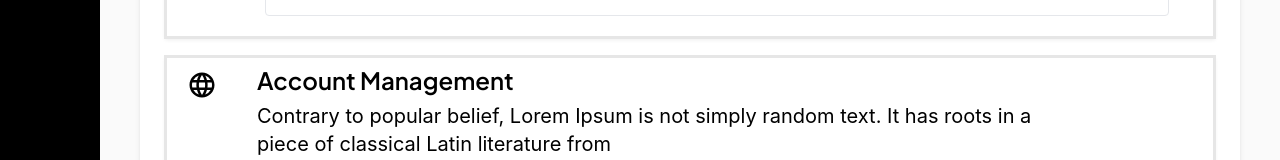
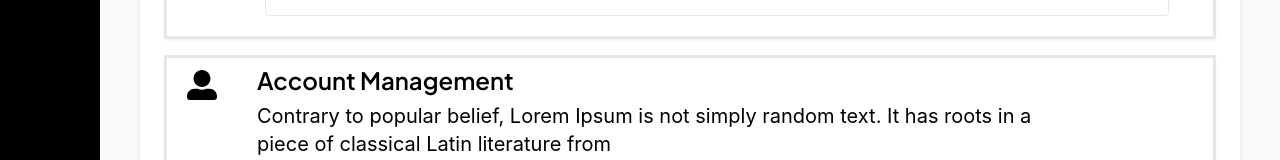
Before and after one commit to mairaj-afridi/soleback, a React (Vite) app: page /settings in a window 1280 px wide. Shown: the part 542-702 px from the top of the page. Built offline with nearby package versions, Linux system fonts and the light colour scheme.

Commit message:
complete the icons are added

```diff
--- a/src/components/Setting/Account.tsx
+++ b/src/components/Setting/Account.tsx
@@ -3,7 +3,7 @@ import { Switch } from '@mantine/core';
 
 import { AiOutlineLaptop } from 'react-icons/ai';
 // import { IoNotificationsCircleSharp, IoChevronDownSharp } from 'react-icons/Io5';
-import { FaFlagUsa } from 'react-icons/fa';
+import { FaFlagUsa, FaUserAlt } from 'react-icons/fa';
 import { MdLanguage } from 'react-icons/md';
 import { BsBoxArrowUpRight } from 'react-icons/bs';
 import { BiSolidNotification } from 'react-icons/bi';
@@ -96,7 +96,7 @@ const Account = () => {
           {/* account management...................> */}
           <div className='px-3 sm:px-6  w-full'>
             <div className="bg-white-mai border border-solid cash-box    gap-4 sm:gap-10  w-full  h-full  flex items-start py-3 justify-center   ">
-              <MdLanguage className='text-[20px] ml-1 cursor-pointer  sm:ml-5 sm:text-[30px] flex-shrink-0' />
+              <FaUserAlt className='text-[20px] ml-1 cursor-pointer  sm:ml-5 sm:text-[30px] flex-shrink-0' />
               <div className='flex gap-3  w-full flex-col '>
                 <h1 className="text-black-main text-[17px] sm:text-[24px] font-semibold leading-5  font-jakarta  ">Account Management</h1>
                 <p className='text-[16px] sm:text-[20px] leading-5 sm:leading-7 '>Contrary to popular belief, Lorem Ipsum is not simply random text. It has roots in a <br /> piece of classical Latin literature from</p>
```
